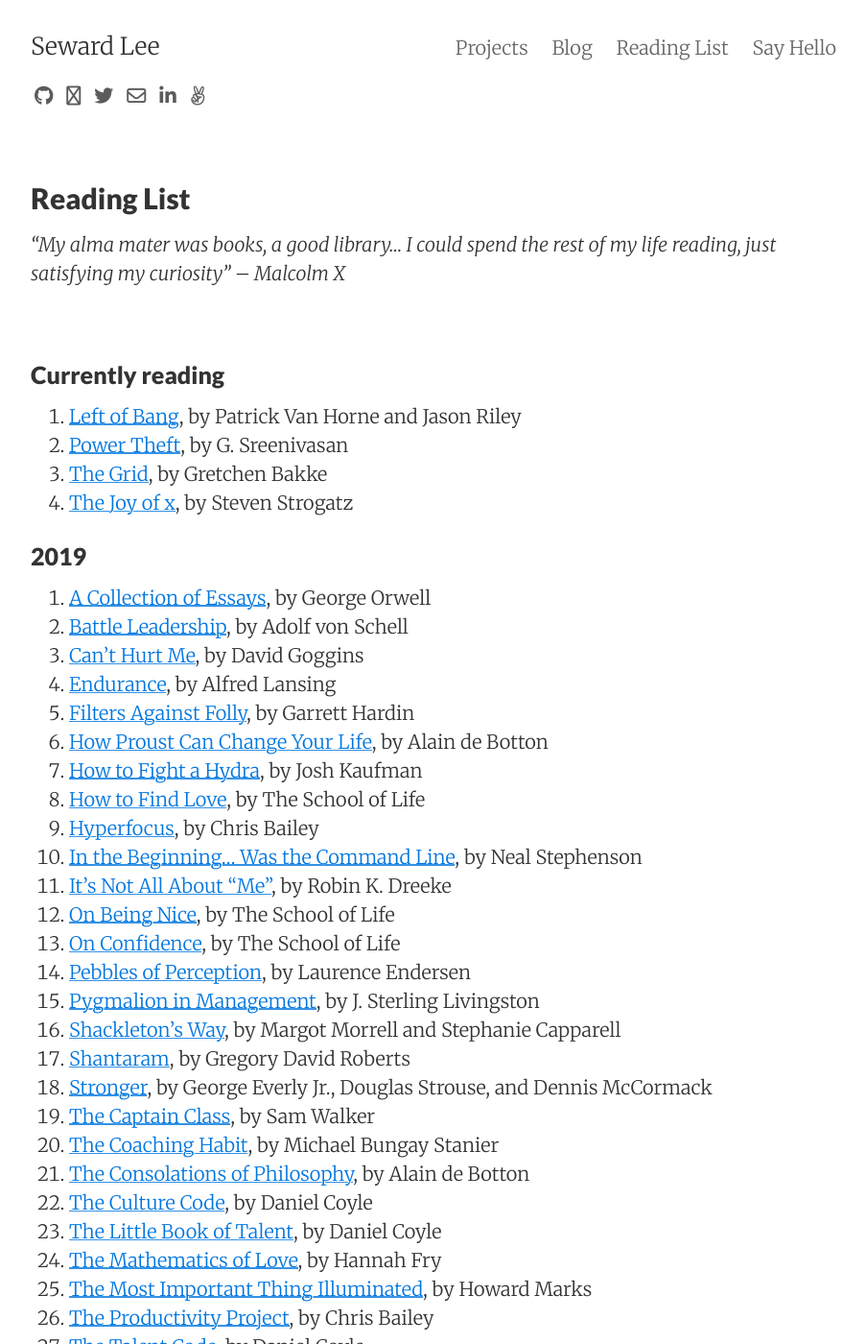
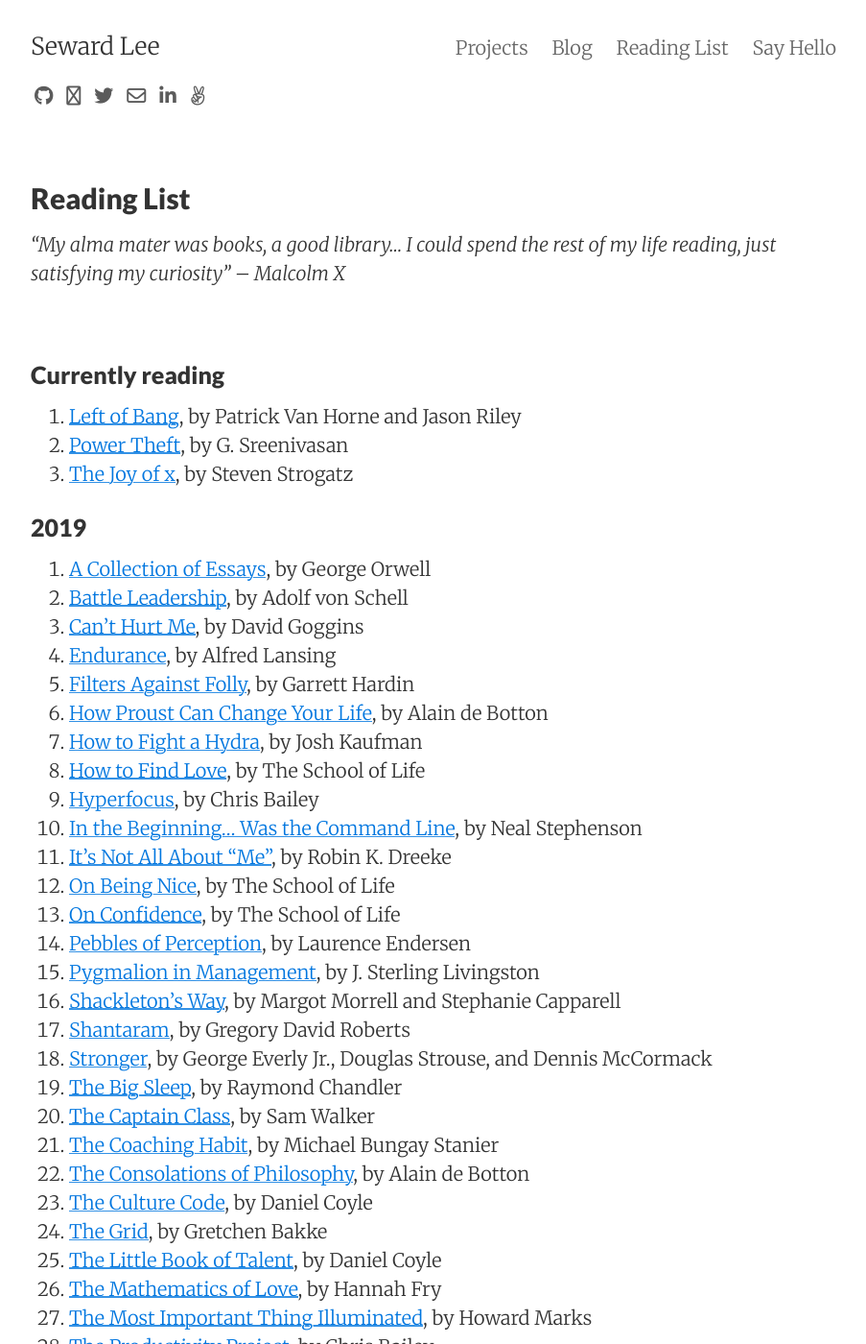
Before and after one commit to sewardlee337/sewardlee337.github.io, a Jekyll site: the page built from readinglist.md, in a window 1280 px wide and 1400 px high. Shown: the whole window at 96% size, without its empty margins (188-1091 px from the left). Built offline with Jekyll 4.4.1, drawn with Linux system fonts in a browser that asks for light colours; nearby versions of some CDN libraries.

Commit message:
Update reading list

```diff
--- a/readinglist.md
+++ b/readinglist.md
@@ -14,7 +14,6 @@
 
 1. [Left of Bang](https://amzn.to/2DwPivq), by Patrick Van Horne and Jason Riley
 1. [Power Theft](https://amzn.to/2H1COx3), by G. Sreenivasan
-1. [The Grid](https://amzn.to/2SJRtFN), by Gretchen Bakke
 1. [The Joy of x](https://amzn.to/2HpxEw0), by Steven Strogatz
 
 
@@ -38,10 +37,12 @@
 1. [Shackleton's Way](https://amzn.to/2TcA83I), by Margot Morrell and Stephanie Capparell
 1. [Shantaram](https://amzn.to/2EI0aZH), by Gregory David Roberts
 1. [Stronger](https://amzn.to/2TtRIVN), by George Everly Jr., Douglas Strouse, and Dennis McCormack
+1. [The Big Sleep](https://amzn.to/2XgvdRZ), by Raymond Chandler
 1. [The Captain Class](https://amzn.to/2MLlP4g), by Sam Walker
 1. [The Coaching Habit](https://amzn.to/2tC9erz), by Michael Bungay Stanier
 1. [The Consolations of Philosophy](https://amzn.to/2Wy8EYc), by Alain de Botton
 1. [The Culture Code](https://amzn.to/2GaFTu8), by Daniel Coyle
+1. [The Grid](https://amzn.to/2SJRtFN), by Gretchen Bakke
 1. [The Little Book of Talent](https://amzn.to/2WnNLiB), by Daniel Coyle
 1. [The Mathematics of Love](https://amzn.to/2EIUoEH), by Hannah Fry
 1. [The Most Important Thing Illuminated](https://amzn.to/2Gi6RCu), by Howard Marks
```
